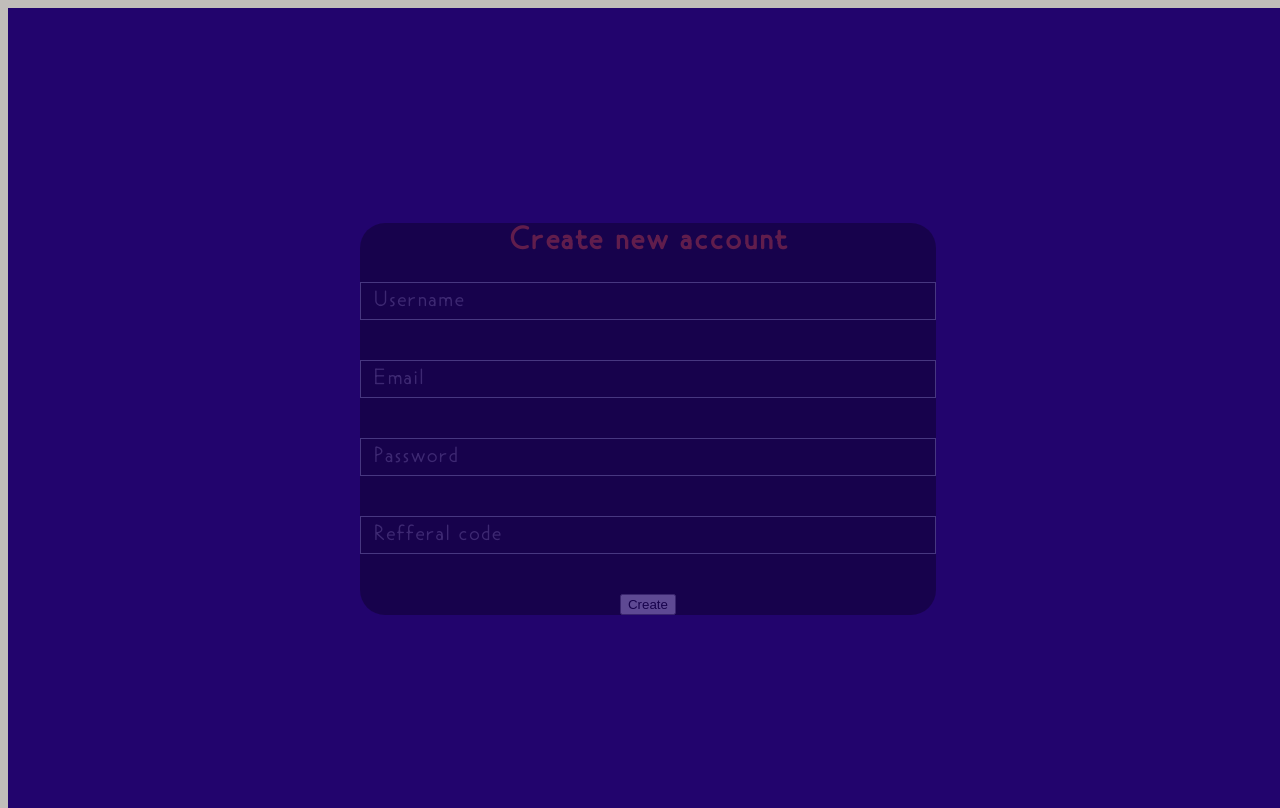
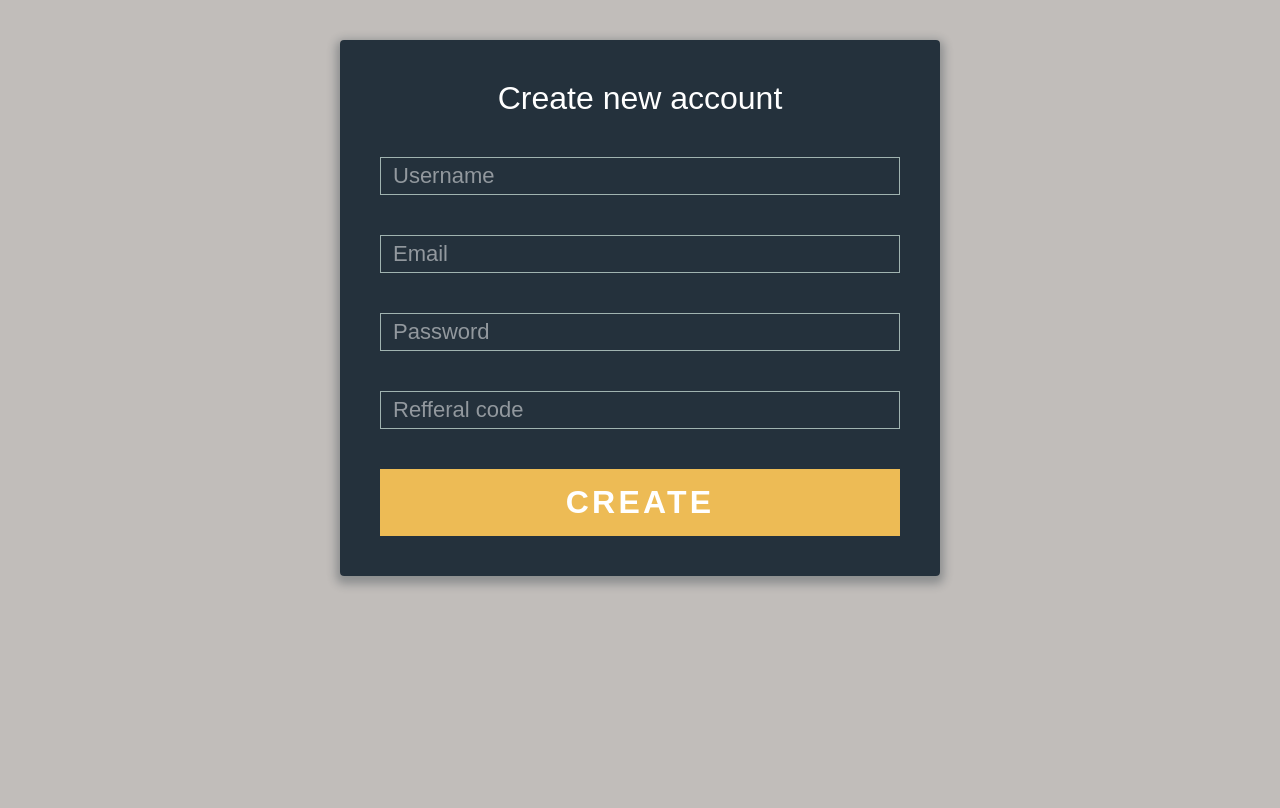
Before and after one commit to vassi26/i244, a PHP site: page /src/register.html in a window 1280 px wide. After the commit the page ends 587 px from the top, so only its background shows below. Run offline with PHP 8.4, Linux system fonts and the light colour scheme.

Commit message:
registration styling (2.part)

```diff
--- a/Project/assets/css/style.css
+++ b/Project/assets/css/style.css
@@ -3,23 +3,27 @@
 	src: url('../fonts/Futura.ttf');
 }
 
-*, *:before, *:after {
+*,
+*:before,
+*:after {
   box-sizing: border-box;
 }
-
 html {
 	overflow-y: scroll;
 }
-
 body {
-  background:#c1bdba;
-  font-family: futura;
+  background: #c1bdba;
+  font-family: 'Titillium Web', sans-serif;
 }
-
+h1 {
+  text-align: center;
+  color: #ffffff;
+  font-weight: 300;
+  margin: 0 0 40px;
+}
 #main{
 	text-align:center;
 }
-
 .block{
 	display:inline-block;
 	border:2px solid #F0A202;
@@ -43,8 +47,6 @@ body {
 	#FFC15E
 	#E56B70
 	*/
-
-
 .block:hover {
 	transform: translateY(-6px);
 	animation-name: hover;
@@ -53,6 +55,28 @@ body {
 	animation-timing-function: linear;
 	animation-iteration-count: infinite;
 	animation-direction: alternate;
+}
+.button {
+	border: 0;
+	outline: none;
+	border-radius: 0;
+	padding: 15px 0;
+	font-size: 2rem;
+	font-weight: 600;
+	text-transform: uppercase;
+	letter-spacing: .1em;
+	background:  #edbb55;
+	color: #ffffff;
+	-webkit-transition: all 0.5s ease;
+	transition: all 0.5s ease;
+	-webkit-appearance: none;
+}
+.button:hover, .button:focus {
+  background:#F0A202;
+}
+.button-block {
+	display: block;
+	width: 100%;
 }
 .outer {
 	background-color: #22046d;
@@ -73,55 +97,40 @@ body {
 	margin-right: auto;
 	width: 75%;
 }
-.vertical_halfopacity_inner {
-	border-radius: 25px;
-	color: #F75C03;
-	font-family: futura;
-	background-color: #000000;
-	opacity: 0.3;
-	margin-left: auto;
-	margin-right: auto;
-	width: 45%;
-}
 .field-wrap {
   position:relative;
   margin-bottom:40px;
 }
 .form {
-  background:#13232f;
+	background: rgba(19, 35, 47, 0.9);
 	padding: 40px;
-  max-width:600px;
-  margin:40px auto;
-  border-radius:$br;
-  box-shadow:0 4px 10px 4px;
+	max-width: 600px;
+	margin: 40px auto;
+	border-radius: 4px;
+	box-shadow: 0 4px 10px 4px rgba(19, 35, 47, 0.3);
 }
 label {
-  position:absolute;
-  transform:translateY(6px);
-  left:13px;
-  color:#ffffff;
-  opacity: .5;
-  transition:all 0.25s ease;
+	position: absolute;
+	-webkit-transform: translateY(6px);
+		  transform: translateY(6px);
+	left: 13px;
+	color: rgba(255, 255, 255, 0.5);
+	-webkit-transition: all 0.25s ease;
+	transition: all 0.25s ease;
 	-webkit-backface-visibility: hidden;
 	pointer-events: none;
-  font-size:22px;
-  .req {
-  	margin:2px;
-  	color:#1ab188;
-  }
+	font-size: 22px;
 }
 
 label.active {
-  transform:translateY(50px);
-  left:2px;
-  font-size:14px;
-  .req {
-    opacity:0;
-  }
+	-webkit-transform: translateY(50px);
+		  transform: translateY(50px);
+	left: 2px;
+	font-size: 14px;
 }
 
 label.highlight {
-	color:#ffffff;
+	color: #ffffff;
 }
 input, textarea {
 	font-size:22px;
@@ -135,12 +144,12 @@ input, textarea {
 	color:#ffffff;
 	border-radius:0;
 	transition:border-color .25s ease, box-shadow .25s ease;
-  &:focus {
-		outline:0;
-		border-color:#1ab188;
 }
+input:focus,
+textarea:focus {
+	outline: 0;
+	border-color: #edbb55;
 }
-
 textarea {
   border:2px solid #a0b3b0;
   resize: vertical;
--- a/Project/src/register.html
+++ b/Project/src/register.html
@@ -8,9 +8,9 @@
 	  <title>Registration</title>
 	</head>
 	<body>
-		<div class="outer" id="wrapper">
-			<div class="middle" id="header">
-				<div class="vertical_halfopacity_inner" id="main">
+		<div class="form">
+			 <div class="tab-content">
+				<div id="register">
 					<h1>Create new account</h1>
 					<form>
 						<div class="field-wrap">
@@ -29,7 +29,7 @@
 							<label>Refferal code</label>
 							<input type="number" name="Code">
 						</div>
-					<button type="submit">Create</button>
+						<button type="submit" class="button button-block">Create</button>
 					</form>
 				</div>
 			</div>
```
Lines whose indentation alone changed are shown as unchanged.
